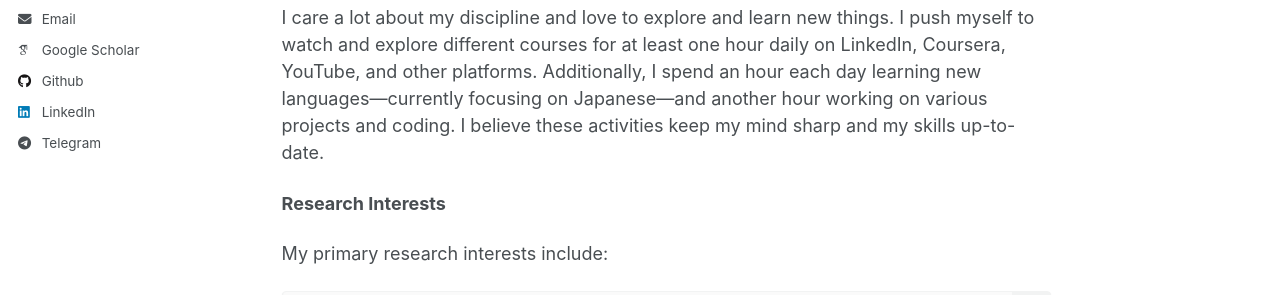
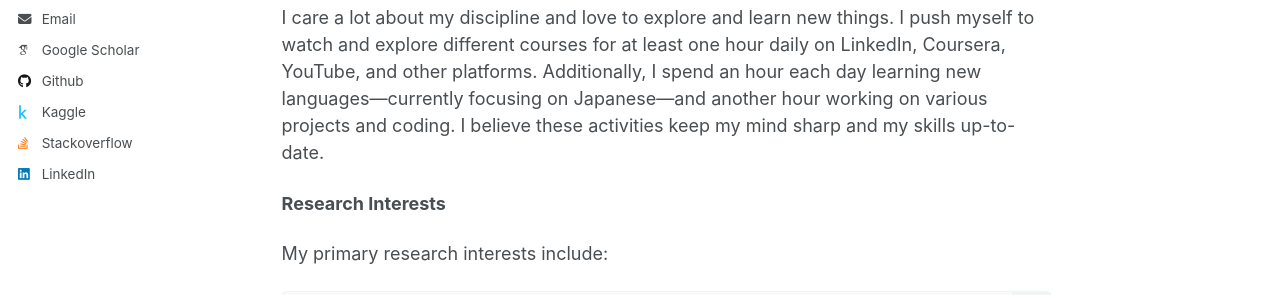
Before and after one commit to PouyaSonej/PouyaSonej.github.io, a Jekyll site: the page built from _pages/about.md, in a window 1280 px wide. Shown: the part 430-725 px from the top of the page. Built offline with Jekyll 4.4.1, drawn with Linux system fonts in a browser that asks for light colours; some web fonts are replaced; part of the change alters nothing that is shown.

Commit message:
Update _config.yml

```diff
--- a/_config.yml
+++ b/_config.yml
@@ -32,11 +32,11 @@ author:
 
   # Academic websites
   arxiv            : # URL - Update with the correct link to your profile
-  googlescholar    : "https://scholar.google.com/citations?user=PS_CX0AAAAAJ"
+  googlescholar    : "https://scholar.google.com/citations?hl=en&user=CnjYIJEAAAAJ&view_op=list_works&gmla=AC6lMd_hF7FwpO_Lv3bzLd18xdFzxhFmTEMH-d1vkzzgiO_i73riWybboFoFXsLz1zNrF-j9uWkRisjpBj9QEeqZ"
 
   github           : "pouyasonej"
-  kaggle           : # Username
-  stackoverflow    : # User number or user number and name (i.e., use "1" or "1/jeff-atwood")
+  kaggle           : "pouyasonej" # Username
+  stackoverflow    : "20387657/pouya-sonej" # User number or user number and name (i.e., use "1" or "1/jeff-atwood")
 
   # Social media
   facebook         : # Username
@@ -52,7 +52,7 @@ author:
   pinterest        : # Username
   soundcloud       : # Username
   steam            : # Username
-  telegram         : "@qpouya"
+  telegram         : # Username
   tumblr           : # Username
   twitter          : # Username for X / Twitter
   vine             : # Username
```
